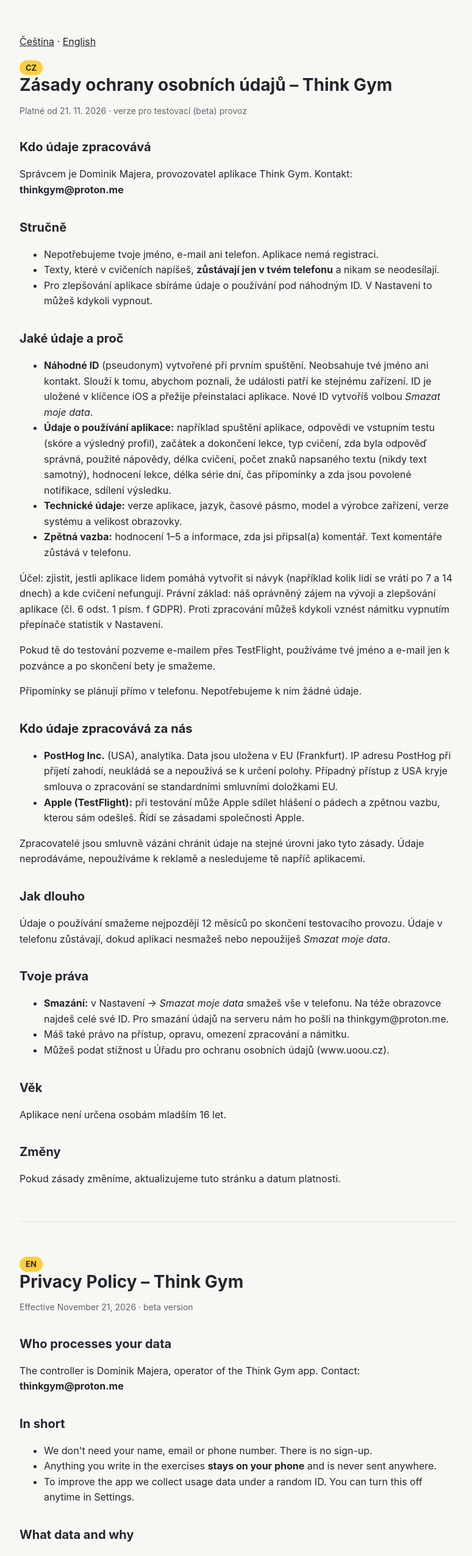
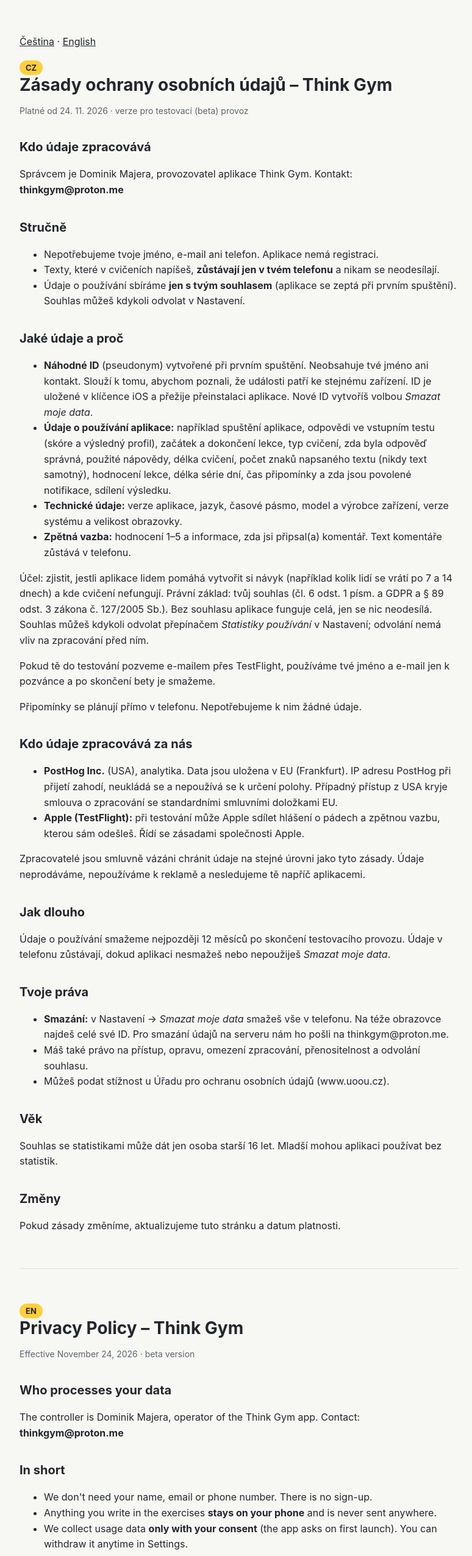
Before and after one commit to majeradominik-oss/thinkgym-web, a plain HTML site: page privacy/index.html in a window 1280 px wide. Shown: the top 2552 px of the page at 61% size, without its empty margins (248-1022 px from the left). Drawn offline with Linux system fonts and the light colour scheme.

```diff
--- a/privacy/index.html
+++ b/privacy/index.html
@@ -23,7 +23,7 @@
 <section id="cs">
 <span class="lang">CZ</span>
 <h1>Zásady ochrany osobních údajů – Think Gym</h1>
-<p class="meta">Platné od 21. 11. 2026 · verze pro testovací (beta) provoz</p>
+<p class="meta">Platné od 24. 11. 2026 · verze pro testovací (beta) provoz</p>
 
 <h2>Kdo údaje zpracovává</h2>
 <p>Správcem je Dominik Majera, provozovatel aplikace Think Gym. Kontakt: <strong>thinkgym@proton.me</strong></p>
@@ -32,7 +32,7 @@
 <ul>
   <li>Nepotřebujeme tvoje jméno, e-mail ani telefon. Aplikace nemá registraci.</li>
   <li>Texty, které v cvičeních napíšeš, <strong>zůstávají jen v tvém telefonu</strong> a nikam se neodesílají.</li>
-  <li>Pro zlepšování aplikace sbíráme údaje o používání pod náhodným ID. V Nastavení to můžeš kdykoli vypnout.</li>
+  <li>Údaje o používání sbíráme <strong>jen s tvým souhlasem</strong> (aplikace se zeptá při prvním spuštění). Souhlas můžeš kdykoli odvolat v Nastavení.</li>
 </ul>
 
 <h2>Jaké údaje a proč</h2>
@@ -42,7 +42,7 @@
   <li><strong>Technické údaje:</strong> verze aplikace, jazyk, časové pásmo, model a výrobce zařízení, verze systému a velikost obrazovky.</li>
   <li><strong>Zpětná vazba:</strong> hodnocení 1–5 a informace, zda jsi připsal(a) komentář. Text komentáře zůstává v telefonu.</li>
 </ul>
-<p>Účel: zjistit, jestli aplikace lidem pomáhá vytvořit si návyk (například kolik lidí se vrátí po 7 a 14 dnech) a kde cvičení nefungují. Právní základ: náš oprávněný zájem na vývoji a zlepšování aplikace (čl. 6 odst. 1 písm. f GDPR). Proti zpracování můžeš kdykoli vznést námitku vypnutím přepínače statistik v Nastavení.</p>
+<p>Účel: zjistit, jestli aplikace lidem pomáhá vytvořit si návyk (například kolik lidí se vrátí po 7 a 14 dnech) a kde cvičení nefungují. Právní základ: tvůj souhlas (čl. 6 odst. 1 písm. a GDPR a § 89 odst. 3 zákona č. 127/2005 Sb.). Bez souhlasu aplikace funguje celá, jen se nic neodesílá. Souhlas můžeš kdykoli odvolat přepínačem <em>Statistiky používání</em> v Nastavení; odvolání nemá vliv na zpracování před ním.</p>
 <p>Pokud tě do testování pozveme e-mailem přes TestFlight, používáme tvé jméno a e-mail jen k pozvánce a po skončení bety je smažeme.</p>
 <p>Připomínky se plánují přímo v telefonu. Nepotřebujeme k nim žádné údaje.</p>
 
@@ -59,12 +59,12 @@
 <h2>Tvoje práva</h2>
 <ul>
   <li><strong>Smazání:</strong> v Nastavení → <em>Smazat moje data</em> smažeš vše v telefonu. Na téže obrazovce najdeš celé své ID. Pro smazání údajů na serveru nám ho pošli na thinkgym@proton.me.</li>
-  <li>Máš také právo na přístup, opravu, omezení zpracování a námitku.</li>
+  <li>Máš také právo na přístup, opravu, omezení zpracování, přenositelnost a odvolání souhlasu.</li>
   <li>Můžeš podat stížnost u Úřadu pro ochranu osobních údajů (www.uoou.cz).</li>
 </ul>
 
 <h2>Věk</h2>
-<p>Aplikace není určena osobám mladším 16 let.</p>
+<p>Souhlas se statistikami může dát jen osoba starší 16 let. Mladší mohou aplikaci používat bez statistik.</p>
 
 <h2>Změny</h2>
 <p>Pokud zásady změníme, aktualizujeme tuto stránku a datum platnosti.</p>
@@ -75,7 +75,7 @@
 <section id="en" lang="en">
 <span class="lang">EN</span>
 <h1>Privacy Policy – Think Gym</h1>
-<p class="meta">Effective November 21, 2026 · beta version</p>
+<p class="meta">Effective November 24, 2026 · beta version</p>
 
 <h2>Who processes your data</h2>
 <p>The controller is Dominik Majera, operator of the Think Gym app. Contact: <strong>thinkgym@proton.me</strong></p>
@@ -84,7 +84,7 @@
 <ul>
   <li>We don't need your name, email or phone number. There is no sign-up.</li>
   <li>Anything you write in the exercises <strong>stays on your phone</strong> and is never sent anywhere.</li>
-  <li>To improve the app we collect usage data under a random ID. You can turn this off anytime in Settings.</li>
+  <li>We collect usage data <strong>only with your consent</strong> (the app asks on first launch). You can withdraw it anytime in Settings.</li>
 </ul>
 
 <h2>What data and why</h2>
@@ -94,7 +94,7 @@
   <li><strong>Technical data:</strong> app version, language, time zone, device model and manufacturer, OS version and screen size.</li>
   <li><strong>Feedback:</strong> a 1–5 rating and whether you added a comment. The comment text stays on your phone.</li>
 </ul>
-<p>Purpose: to learn whether the app helps people build a habit (for example, how many people come back after 7 and 14 days) and which exercises don't work. Legal basis: our legitimate interest in developing and improving the app (Art. 6(1)(f) GDPR). You can object at any time by turning off statistics in Settings.</p>
+<p>Purpose: to learn whether the app helps people build a habit (for example, how many people come back after 7 and 14 days) and which exercises don't work. Legal basis: your consent (Art. 6(1)(a) GDPR and the ePrivacy rules on storing information on your device). Without consent the whole app works, nothing is sent. You can withdraw consent anytime with the <em>Usage statistics</em> switch in Settings; withdrawal doesn't affect processing before it.</p>
 <p>If we invite you to TestFlight by email, we use your name and email only for the invitation and delete them when the beta ends.</p>
 <p>Reminders are scheduled on your phone and need no data from you.</p>
 
@@ -111,12 +111,12 @@
 <h2>Your rights</h2>
 <ul>
   <li><strong>Deletion:</strong> Settings → <em>Delete my data</em> removes everything on your phone; the same screen shows your full ID. To delete data on our servers, email it to thinkgym@proton.me.</li>
-  <li>You also have the right to access, rectification, restriction and objection.</li>
+  <li>You also have the right to access, rectification, restriction, portability and to withdraw consent.</li>
   <li>You can lodge a complaint with your data protection authority (in Czechia: www.uoou.cz).</li>
 </ul>
 
 <h2>Age</h2>
-<p>The app is not intended for people under 16.</p>
+<p>Only people aged 16 or older can consent to usage statistics. Younger users can use the app without statistics.</p>
 
 <h2>Changes</h2>
 <p>If we change this policy, we will update this page and its effective date.</p>
```
